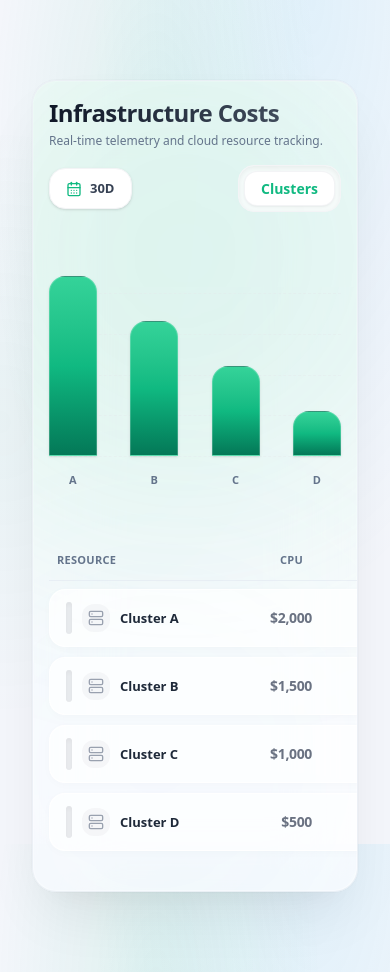
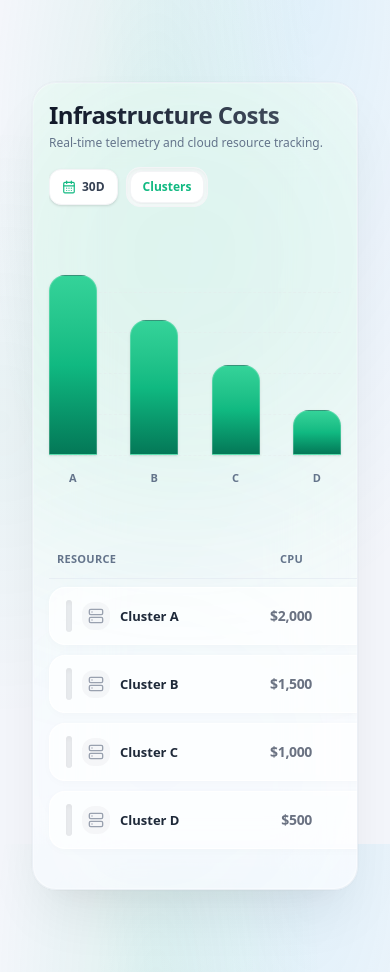
Before and after one commit to StarDust130/atomity_project, a Next.js app: page / in a window 390 px wide. Built offline with nearby package versions, Linux system fonts and the light colour scheme.

Commit message:
Enhance Dashboard and MetricChart components with improved styling and responsiveness; add tooltip for metric details in MetricChart.

```diff
--- a/components/Dashboard.tsx
+++ b/components/Dashboard.tsx
@@ -57,9 +57,9 @@ export default function Dashboard() {
       initial={{ opacity: 0, y: 30, filter: "blur(8px)" }}
       animate={{ opacity: 1, y: 0, filter: "blur(0px)" }}
       transition={{ duration: 0.6, ease: [0.22, 1, 0.36, 1] }}
-      className="bg-(--surface-main) backdrop-blur-2xl w-full max-w-5xl mx-auto rounded-[24px] sm:rounded-[32px] p-4 sm:p-8 lg:p-10 shadow-(--shadow-premium) border border-(--border-subtle) relative flex flex-col overflow-hidden"
+      className="bg-(--surface-main) backdrop-blur-2xl w-full max-w-5xl mx-auto rounded-[24px] sm:rounded-[32px] p-4 sm:p-8 lg:p-10 shadow-(--shadow-premium) border border-(--border-subtle) relative flex flex-col"
     >
-      <div className="absolute inset-0 pointer-events-none z-0">
+      <div className="absolute inset-0 pointer-events-none z-0 overflow-hidden rounded-[inherit]">
         <div className="absolute -top-32 -right-32 w-[600px] h-150 bg-(--brand-glow) rounded-full blur-[120px] opacity-20" />
         <div className="absolute -bottom-32 -left-32 w-[500px] h-[500px] bg-blue-400/10 rounded-full blur-[100px] opacity-30" />
       </div>
@@ -88,12 +88,12 @@ export default function Dashboard() {
           initial={{ opacity: 0, y: -10 }}
           animate={{ opacity: 1, y: 0 }}
           transition={{ delay: 0.4 }}
-          className="flex flex-row w-full md:w-auto items-center gap-3 justify-between md:justify-end shrink min-w-0"
+          className="flex flex-row w-full md:w-auto items-center gap-2 sm:gap-3 justify-start sm:justify-end shrink min-w-0 flex-nowrap overflow-x-auto no-scrollbar sm:overflow-visible pb-1 sm:pb-0"
         >
           {/* Last 30 Days Button with Cool Tooltip 🌟 */}
-          <div className="relative group shrink-0">
-            <button className="flex items-center justify-center gap-2 px-4 py-2.5 bg-white border border-gray-100 shadow-sm rounded-2xl font-bold text-[13px] sm:text-sm text-gray-700 hover:shadow-md hover:border-gray-200 transition-all focus:ring-2 focus:ring-(--brand-light) outline-none">
-              <CalendarDays className="w-4 h-4 text-(--brand-base)" />
+          <div className="relative group flex-shrink-0">
+            <button className="flex items-center justify-center gap-1.5 sm:gap-2 px-3 sm:px-4 py-2 sm:py-2.5 bg-white border border-gray-100 shadow-sm rounded-[12px] sm:rounded-2xl font-bold text-[12px] sm:text-sm text-gray-700 hover:shadow-md hover:border-gray-200 transition-all focus:ring-2 focus:ring-(--brand-light) outline-none whitespace-nowrap">
+              <CalendarDays className="w-3.5 h-3.5 sm:w-4 sm:h-4 text-(--brand-base)" />
               <span className="hidden sm:inline">Last 30 Days</span>
               <span className="sm:hidden">30D</span>
             </button>
@@ -111,23 +111,23 @@ export default function Dashboard() {
           </div>
 
           {/* Breadcrumb Navigation 🧭 Matches Screenshot Exactly */}
-          <div className="inline-flex items-center w-auto max-w-full flex-wrap overflow-visible bg-gray-50/80 border border-gray-100 shadow-inner rounded-2xl p-1.5 sm:p-2 min-w-0 shrink-0">
-            <div className="flex items-center gap-1 flex-wrap sm:flex-nowrap">
-              <div className="relative group flex">
+          <div className="inline-flex items-center w-auto max-w-full flex-nowrap overflow-visible bg-gray-50/80 border border-gray-100 shadow-inner rounded-[14px] sm:rounded-[16px] p-1 sm:p-2 min-w-0 shrink">
+            <div className="flex items-center gap-0.5 sm:gap-1 flex-nowrap">
+              <div className="relative group flex shrink-0">
                 <button
                   onClick={() => handleGoBack(-1)}
-                  className={`px-4 py-1.5 rounded-xl text-[14px] font-extrabold transition-all duration-300 whitespace-nowrap ${
+                  className={`px-3 sm:px-4 py-1.5 rounded-[10px] sm:rounded-xl text-[12px] sm:text-[14px] font-extrabold transition-all duration-300 whitespace-nowrap ${
                     path.length === 0
-                      ? "bg-white text-(--brand-base) shadow-sm ring-1 ring-gray-100"
-                      : "text-gray-600 hover:text-gray-900 hover:bg-gray-200/50"
+                      ? "bg-white text-(--brand-base) shadow-sm ring-1 ring-gray-100 cursor-default"
+                      : "text-gray-600 hover:text-gray-900 hover:bg-gray-200/50 cursor-pointer"
                   }`}
                 >
                   Clusters
                 </button>
                 {/* Tooltip */}
                 {path.length > 0 && (
-                  <div className="absolute bottom-full left-1/2 -translate-x-1/2 mb-2 opacity-0 group-hover:opacity-100 transition-all duration-300 pointer-events-none flex flex-col items-center z-50 translate-y-2 group-hover:translate-y-0">
-                    <div className="bg-gray-900 text-white text-[11px] py-1.5 px-3 rounded-lg font-semibold whitespace-nowrap shadow-xl">
+                  <div className="absolute bottom-full left-1/2 -translate-x-1/2 mb-2 opacity-0 group-hover:opacity-100 transition-all duration-300 pointer-events-none hidden sm:flex flex-col items-center z-50 translate-y-2 group-hover:translate-y-0">
+                    <div className="bg-gray-900 text-white text-[11px] py-1.5 px-3 rounded-[10px] font-semibold whitespace-nowrap shadow-xl">
                       Back to root
                     </div>
                     <div className="w-0 h-0 border-l-[5px] border-l-transparent border-r-[5px] border-r-transparent border-t-[5px] border-t-gray-900"></div>
@@ -144,16 +144,16 @@ export default function Dashboard() {
                       initial={{ opacity: 0, scale: 0.9, width: 0 }}
                       animate={{ opacity: 1, scale: 1, width: "auto" }}
                       exit={{ opacity: 0, scale: 0.9, width: 0 }}
-                      className="flex items-center"
+                      className="flex items-center shrink-0"
                     >
-                      <ChevronRight className="w-4 h-4 text-gray-400 mx-0.5 sm:mx-1 shrink-0" />
-                      <div className="relative group flex">
+                      <ChevronRight className="w-3.5 h-3.5 sm:w-4 sm:h-4 text-gray-400 mx-0.5 sm:mx-1 shrink-0" />
+                      <div className="relative group flex shrink-0">
                         <button
                           onClick={() => handleGoBack(index)}
-                          className={`px-4 py-1.5 rounded-xl text-[14px] font-extrabold transition-all duration-300 whitespace-nowrap ${
+                          className={`px-3 sm:px-4 py-1.5 rounded-[10px] sm:rounded-xl text-[12px] sm:text-[14px] font-extrabold transition-all duration-300 whitespace-nowrap ${
                             isLast
-                              ? "bg-white text-(--brand-base) shadow-sm ring-1 ring-gray-100"
-                              : "text-gray-500 hover:text-gray-900 hover:bg-gray-200/50"
+                              ? "bg-white text-(--brand-base) shadow-sm ring-1 ring-gray-100 cursor-default"
+                              : "text-gray-500 hover:text-gray-900 hover:bg-gray-200/50 cursor-pointer"
                           }`}
                         >
                           {segment.name.split(" ")[1] || segment.name}
@@ -161,8 +161,8 @@ export default function Dashboard() {
 
                         {/* Tooltip */}
                         {!isLast && (
-                          <div className="absolute bottom-full left-1/2 -translate-x-1/2 mb-2 opacity-0 group-hover:opacity-100 transition-all duration-300 pointer-events-none flex flex-col items-center z-50 translate-y-2 group-hover:translate-y-0">
-                            <div className="bg-gray-900 text-white text-[11px] py-1.5 px-3 rounded-lg font-semibold whitespace-nowrap shadow-xl">
+                          <div className="absolute bottom-full left-1/2 -translate-x-1/2 mb-2 opacity-0 group-hover:opacity-100 transition-all duration-300 pointer-events-none hidden sm:flex flex-col items-center z-50 translate-y-2 group-hover:translate-y-0">
+                            <div className="bg-gray-900 text-white text-[11px] py-1.5 px-3 rounded-[10px] font-semibold whitespace-nowrap shadow-xl">
                               Go back to{" "}
                               {segment.name.split(" ")[1] || segment.name}
                             </div>
--- a/components/MetricChart.tsx
+++ b/components/MetricChart.tsx
@@ -51,8 +51,11 @@ export function MetricChart({
                     <span className="text-[10px] sm:text-[11px] text-gray-400 tracking-widest uppercase font-black">
                       {metric.name}
                     </span>
-                    <span className="text-sm font-extrabold text-(--brand-light) mt-0.5">
+                    <span className="text-sm font-extrabold text-(--brand-light) mt-0.5 mb-1">
                       ${metric.total.toLocaleString()}
+                    </span>
+                    <span className="text-[9px] sm:text-[10px] tracking-wider uppercase font-bold text-gray-300 bg-white/10 px-2 py-0.5 rounded-md">
+                      View details →
                     </span>
                     <div className="absolute top-full left-1/2 -translate-x-1/2 w-0 h-0 border-l-[6px] border-l-transparent border-r-[6px] border-r-transparent border-t-[6px] border-t-gray-900"></div>
                   </div>
```
